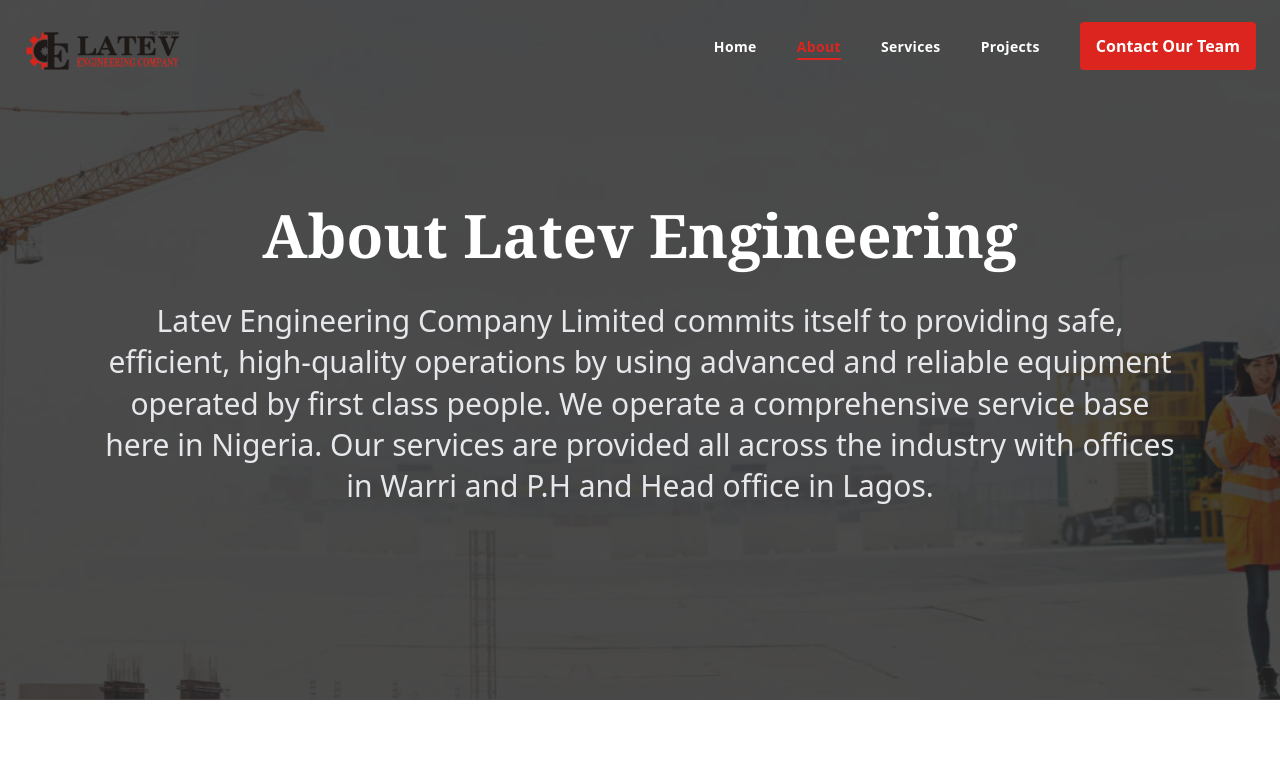
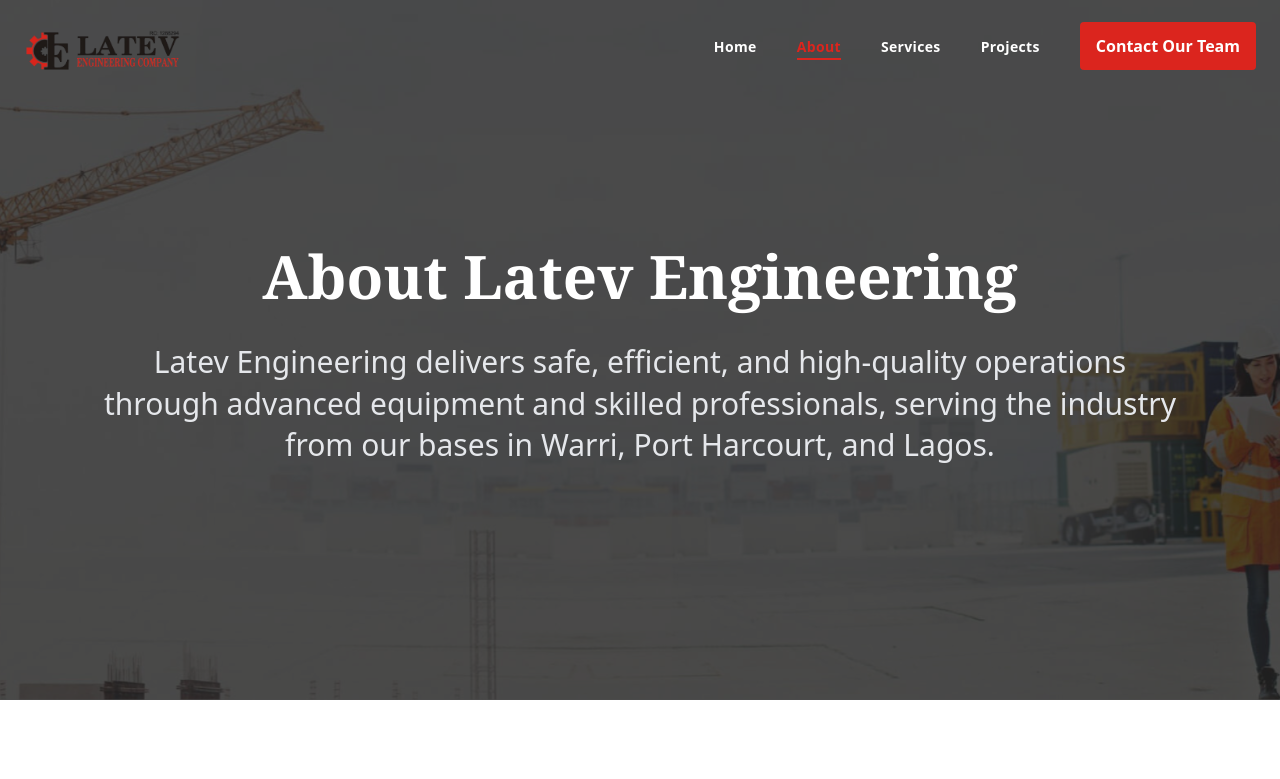
Before and after one commit to Franklyn101/LATEV-ENGINEERING-COMPANY, a Next.js app: page /about in a window 1280 px wide. Shown: the top 779 px of the page. Built offline with nearby package versions, Linux system fonts and the light colour scheme.

Commit message:
Update AboutPageContainer.tsx

```diff
--- a/src/components/containers/AboutPageContainer.tsx
+++ b/src/components/containers/AboutPageContainer.tsx
@@ -17,10 +17,7 @@ const AboutUs = () => {
     <div className="min-h-screen">
       <SectionHero
         title="About Latev Engineering"
-        subtitle="Latev Engineering Company Limited commits itself to providing safe, efficient, high-quality operations by using advanced and
-                  reliable equipment operated by first class people.
-                  We operate a comprehensive service base here in Nigeria. Our services are provided all across the industry with offices in
-                  Warri and P.H and Head office in Lagos."
+        subtitle="Latev Engineering delivers safe, efficient, and high-quality operations through advanced equipment and skilled professionals, serving the industry from our bases in Warri, Port Harcourt, and Lagos."
         imageUrl="/images/about-hero.svg"
         overlayOpacity={0.7}
       />
```
